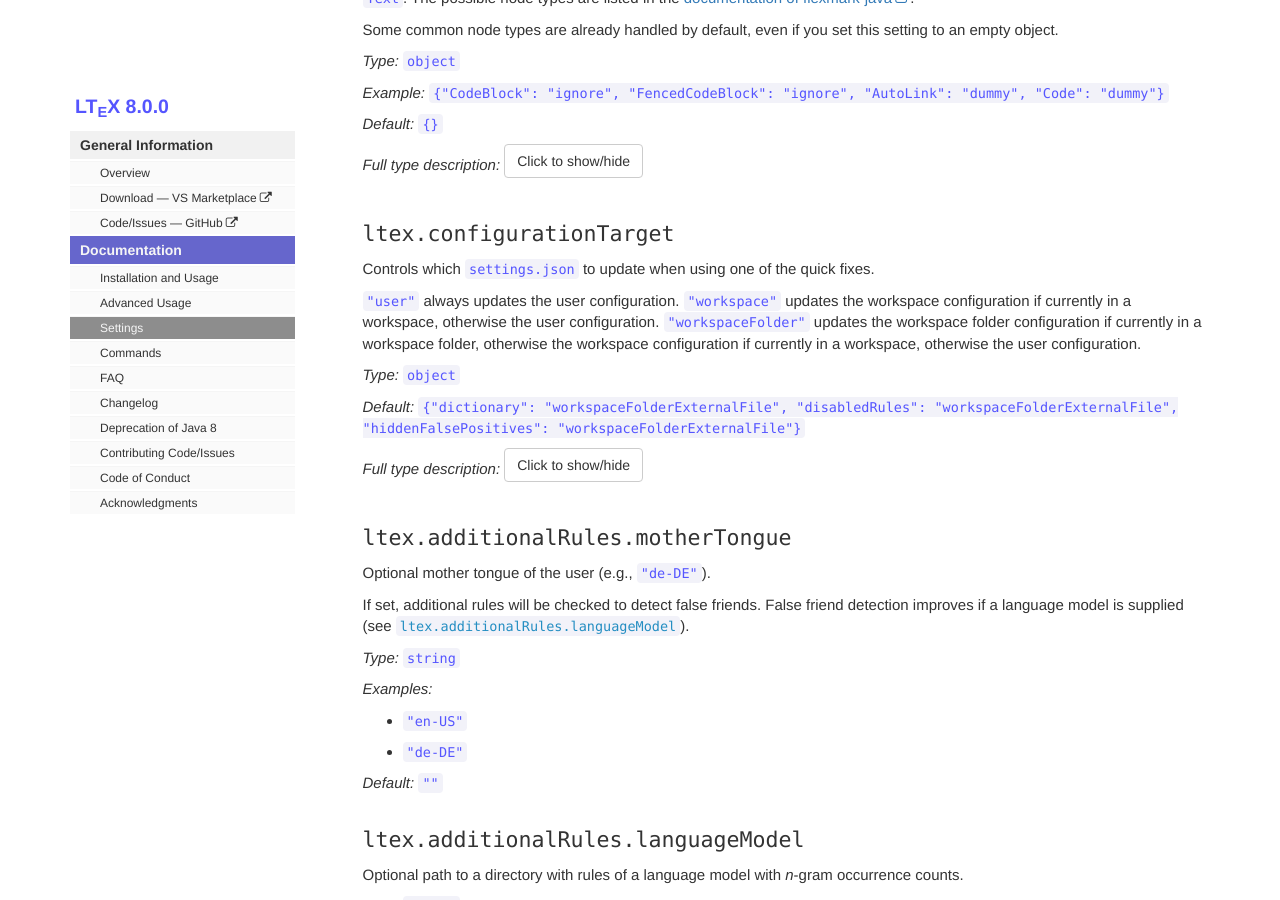
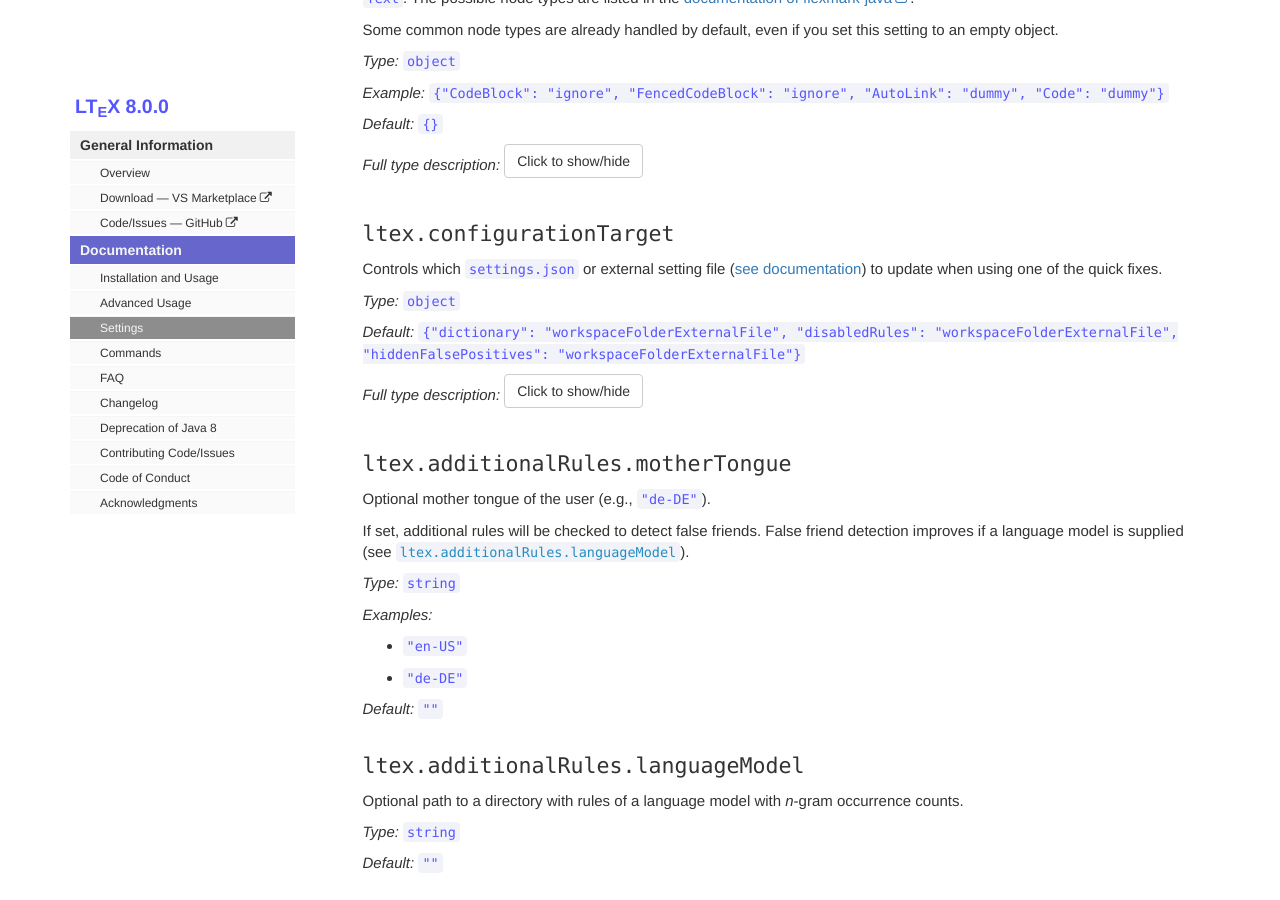
Before and after one commit to valentjn/vscode-ltex, a Jekyll site: the page built from pages/docs/settings.md, in a window 1280 px wide and 900 px high, scrolled down 4781 px. Built offline with Jekyll 4.4.1, drawn with Linux system fonts in a browser that asks for light colours; some of the changed lines change nothing that is shown.

Commit message:
Update settings

```diff
--- a/pages/docs/settings.md
+++ b/pages/docs/settings.md
@@ -97,9 +97,9 @@ Lists of additional words that should not be counted as spelling errors.
 
 This setting is language-specific, so use an object of the format `{"<LANGUAGE1>": ["<WORD1>", "<WORD2>", ...], "<LANGUAGE2>": ["<WORD1>", "<WORD2>", ...], ...}`, where `<LANGUAGE>` denotes the language code in [`ltex.language`](settings.html#ltexlanguage).
 
-This setting is a multi-scope setting. [See the documentation for details.](https://valentjn.github.io/vscode-ltex/docs/advanced-usage.html#multi-scope-settings)
+This setting is a multi-scope setting. [See the documentation for details.](advanced-usage.html#multi-scope-settings)
 
-This setting supports external files. [See the documentation for details.](https://valentjn.github.io/vscode-ltex/docs/advanced-usage.html#external-setting-files)
+This setting supports external files. [See the documentation for details.](advanced-usage.html#external-setting-files)
 
 By default, no additional spelling errors will be ignored.
 
@@ -349,9 +349,9 @@ Lists of rules that should be disabled (if enabled by default by LanguageTool).
 
 This setting is language-specific, so use an object of the format `{"<LANGUAGE1>": ["<RULE1>", "<RULE2>", ...], "<LANGUAGE2>": ["<RULE1>", "<RULE2>", ...], ...}`, where `<LANGUAGE>` denotes the language code in [`ltex.language`](settings.html#ltexlanguage) and `<RULE>` the ID of the LanguageTool rule.
 
-This setting is a multi-scope setting. [See the documentation for details.](https://valentjn.github.io/vscode-ltex/docs/advanced-usage.html#multi-scope-settings)
+This setting is a multi-scope setting. [See the documentation for details.](advanced-usage.html#multi-scope-settings)
 
-This setting supports external files. [See the documentation for details.](https://valentjn.github.io/vscode-ltex/docs/advanced-usage.html#external-setting-files)
+This setting supports external files. [See the documentation for details.](advanced-usage.html#external-setting-files)
 
 By default, no additional rules will be disabled.
 
@@ -601,9 +601,9 @@ Lists of rules that should be enabled (if disabled by default by LanguageTool).
 
 This setting is language-specific, so use an object of the format `{"<LANGUAGE1>": ["<RULE1>", "<RULE2>", ...], "<LANGUAGE2>": ["<RULE1>", "<RULE2>", ...], ...}`, where `<LANGUAGE>` denotes the language code in [`ltex.language`](settings.html#ltexlanguage) and `<RULE>` the ID of the LanguageTool rule.
 
-This setting is a multi-scope setting. [See the documentation for details.](https://valentjn.github.io/vscode-ltex/docs/advanced-usage.html#multi-scope-settings)
+This setting is a multi-scope setting. [See the documentation for details.](advanced-usage.html#multi-scope-settings)
 
-This setting supports external files. [See the documentation for details.](https://valentjn.github.io/vscode-ltex/docs/advanced-usage.html#external-setting-files)
+This setting supports external files. [See the documentation for details.](advanced-usage.html#external-setting-files)
 
 By default, no additional rules will be enabled.
 
@@ -857,9 +857,9 @@ Although it is possible to manually edit this setting, the intended way is the `
 
 The JSON string currently has the form `{"rule": "<RULE>", "sentence": "<SENTENCE>"}`, where `<RULE>` is the identifier of the LanguageTool rule and `<SENTENCE>` is a Java-compatible regular expression. All occurrences of the given rule are hidden in sentences (as determined by the LanguageTool tokenizer) that match the regular expression.
 
-This setting is a multi-scope setting. [See the documentation for details.](https://valentjn.github.io/vscode-ltex/docs/advanced-usage.html#multi-scope-settings)
+This setting is a multi-scope setting. [See the documentation for details.](advanced-usage.html#multi-scope-settings)
 
-This setting supports external files. [See the documentation for details.](https://valentjn.github.io/vscode-ltex/docs/advanced-usage.html#external-setting-files)
+This setting supports external files. [See the documentation for details.](advanced-usage.html#external-setting-files)
 
 If this list is very large, performance may suffer.
 
@@ -1194,9 +1194,7 @@ Object with arbitrary property names, where the value of each property has the f
 
 ## `ltex.configurationTarget`
 
-Controls which `settings.json` to update when using one of the quick fixes.
-
-`"user"` always updates the user configuration. `"workspace"` updates the workspace configuration if currently in a workspace, otherwise the user configuration. `"workspaceFolder"` updates the workspace folder configuration if currently in a workspace folder, otherwise the workspace configuration if currently in a workspace, otherwise the user configuration.
+Controls which `settings.json` or external setting file ([see documentation](advanced-usage.html#external-setting-files)) to update when using one of the quick fixes.
 
 *Type:* `object`
 
@@ -1213,25 +1211,25 @@ Object with the following properties:
   - `"user"`: When adding a word to the dictionary, always update the user configuration.
   - `"workspace"`: When adding a word to the dictionary, update the workspace configuration if currently in a workspace, otherwise update the user configuration.
   - `"workspaceFolder"`: When adding a word to the dictionary, update the workspace folder configuration if currently in a workspace folder, otherwise update the workspace configuration if currently in a workspace, otherwise update the user configuration.
-  - `"userExternalFile"`: When adding a word to the dictionary, always update the first external dictionary file listed in the user configuration.
-  - `"workspaceExternalFile"`: When adding a word to the dictionary, update the first external dictionary file listed in the workspace configuration if currently in a workspace, otherwise update the analogous file in the user configuration.
-  - `"workspaceFolderExternalFile"`: When adding a word to the dictionary, update the first external dictionary file listed in the workspace folder configuration if currently in a workspace folder, otherwise update the analogous file in the workspace configuration if currently in a workspace, otherwise update the analogous file in the user configuration.
+  - `"userExternalFile"`: When adding a word to the dictionary, always update the first external setting file listed in the user configuration.
+  - `"workspaceExternalFile"`: When adding a word to the dictionary, update the first external setting file listed in the workspace configuration if currently in a workspace, otherwise update the analogous file in the user configuration.
+  - `"workspaceFolderExternalFile"`: When adding a word to the dictionary, update the first external setting file listed in the workspace folder configuration if currently in a workspace folder, otherwise update the analogous file in the workspace configuration if currently in a workspace, otherwise update the analogous file in the user configuration.
 - `"disabledRules"`: One of the following values:
 
   - `"user"`: When disabling a rule, always update the user configuration.
   - `"workspace"`: When disabling a rule, update the workspace configuration if currently in a workspace, otherwise update the user configuration.
   - `"workspaceFolder"`: When disabling a rule, update the workspace folder configuration if currently in a workspace folder, otherwise update the workspace configuration if currently in a workspace, otherwise update the user configuration.
-  - `"userExternalFile"`: When disabling a rule, always update the first external dictionary file listed in the user configuration.
-  - `"workspaceExternalFile"`: When disabling a rule, update the first external dictionary file listed in the workspace configuration if currently in a workspace, otherwise update the analogous file in the user configuration.
-  - `"workspaceFolderExternalFile"`: When disabling a rule, update the first external dictionary file listed in the workspace folder configuration if currently in a workspace folder, otherwise update the analogous file in the workspace configuration if currently in a workspace, otherwise update the analogous file in the user configuration.
+  - `"userExternalFile"`: When disabling a rule, always update the first external setting file listed in the user configuration.
+  - `"workspaceExternalFile"`: When disabling a rule, update the first external setting file listed in the workspace configuration if currently in a workspace, otherwise update the analogous file in the user configuration.
+  - `"workspaceFolderExternalFile"`: When disabling a rule, update the first external setting file listed in the workspace folder configuration if currently in a workspace folder, otherwise update the analogous file in the workspace configuration if currently in a workspace, otherwise update the analogous file in the user configuration.
 - `"hiddenFalsePositives"`: One of the following values:
 
   - `"user"`: When hiding a false positive, always update the user configuration.
   - `"workspace"`: When hiding a false positive, update the workspace configuration if currently in a workspace, otherwise update the user configuration.
   - `"workspaceFolder"`: When hiding a false positive, update the workspace folder configuration if currently in a workspace folder, otherwise update the workspace configuration if currently in a workspace, otherwise update the user configuration.
-  - `"userExternalFile"`: When hiding a false positive, always update the first external dictionary file listed in the user configuration.
-  - `"workspaceExternalFile"`: When hiding a false positive, update the first external dictionary file listed in the workspace configuration if currently in a workspace, otherwise update the analogous file in the user configuration.
-  - `"workspaceFolderExternalFile"`: When hiding a false positive, update the first external dictionary file listed in the workspace folder configuration if currently in a workspace folder, otherwise update the analogous file in the workspace configuration if currently in a workspace, otherwise update the analogous file in the user configuration.
+  - `"userExternalFile"`: When hiding a false positive, always update the first external setting file listed in the user configuration.
+  - `"workspaceExternalFile"`: When hiding a false positive, update the first external setting file listed in the workspace configuration if currently in a workspace, otherwise update the analogous file in the user configuration.
+  - `"workspaceFolderExternalFile"`: When hiding a false positive, update the first external setting file listed in the workspace folder configuration if currently in a workspace folder, otherwise update the analogous file in the workspace configuration if currently in a workspace, otherwise update the analogous file in the user configuration.
 
 </div>
 
```
